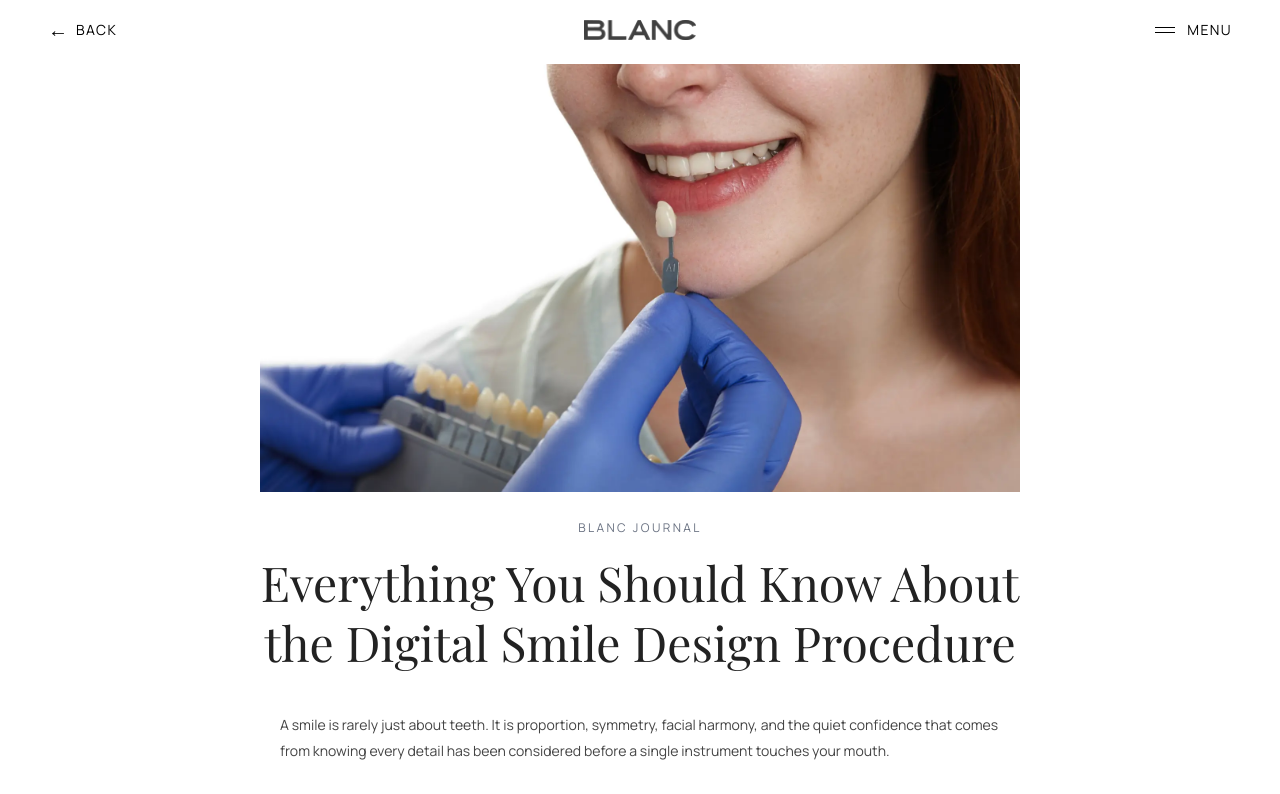
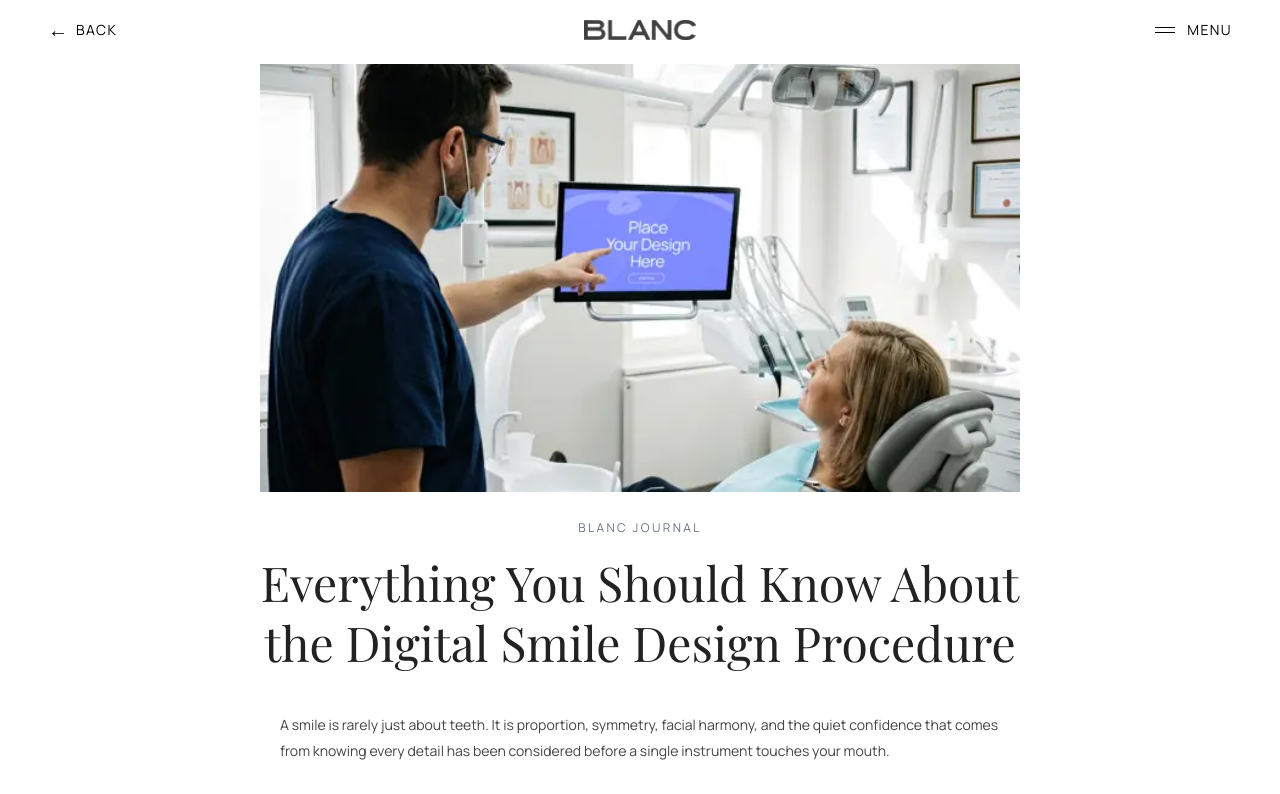
Before and after one commit to Ladwa14/blanc-website, a Next.js app: page /blog/digital-smile-design-procedure in a window 1280 px wide. Shown: the top 794 px of the page. Built offline with nearby package versions, Linux system fonts and the light colour scheme; a web font is replaced by a local one.

Commit message:
blog for digital smile image updated

```diff
--- a/app/blog/digital-smile-design-procedure/page.tsx
+++ b/app/blog/digital-smile-design-procedure/page.tsx
@@ -28,7 +28,7 @@ export default function DigitalSmileDesignPage() {
           {/* BLOG IMAGE */}
           <div className="max-w-[760px] mx-auto">
             <img
-              src="/How_Do_Veneers_for_Gap_Teeth_Work.webp"
+              src="/digital-smile-design-procedure.webp"
               alt="Digital Smile Design Procedure"
               className="w-full aspect-[16/9] object-cover"
             />
```
Also changed, not shown: public/digital-smile-design-procedure.webp (added).
